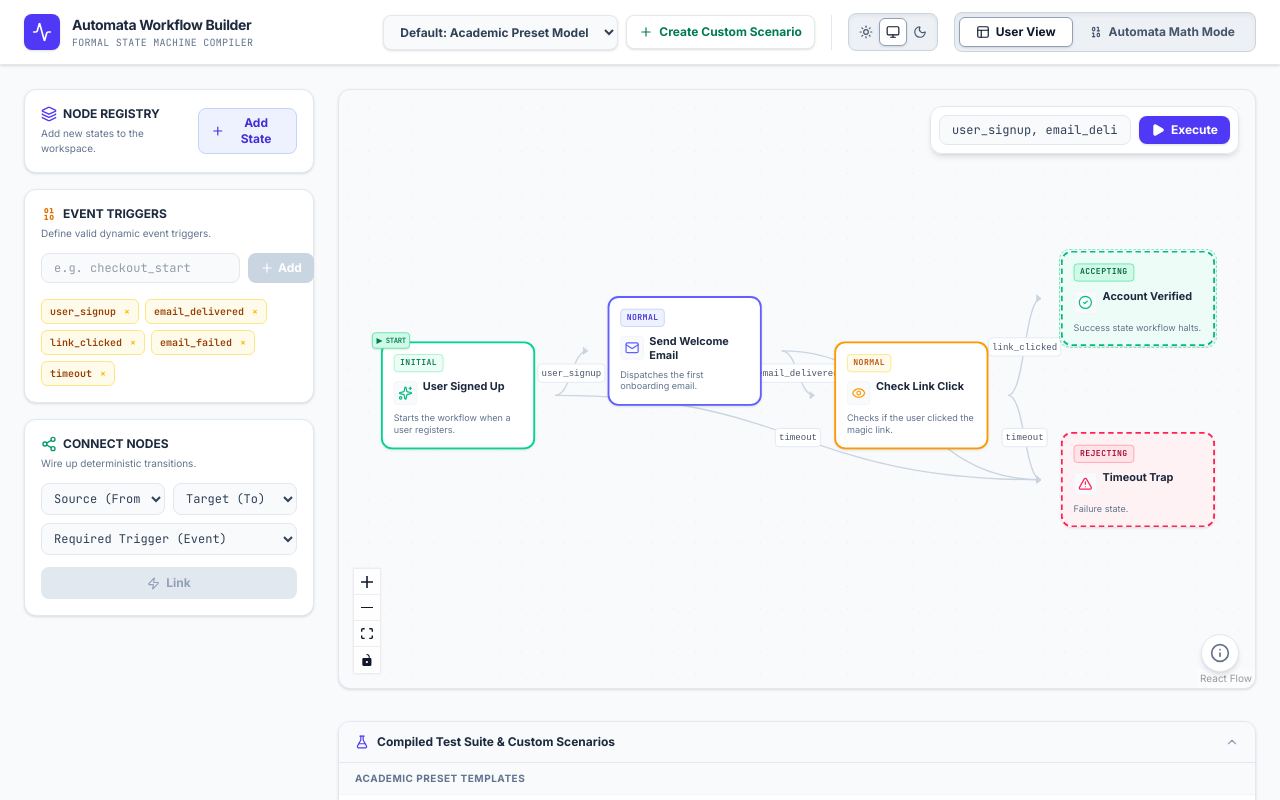
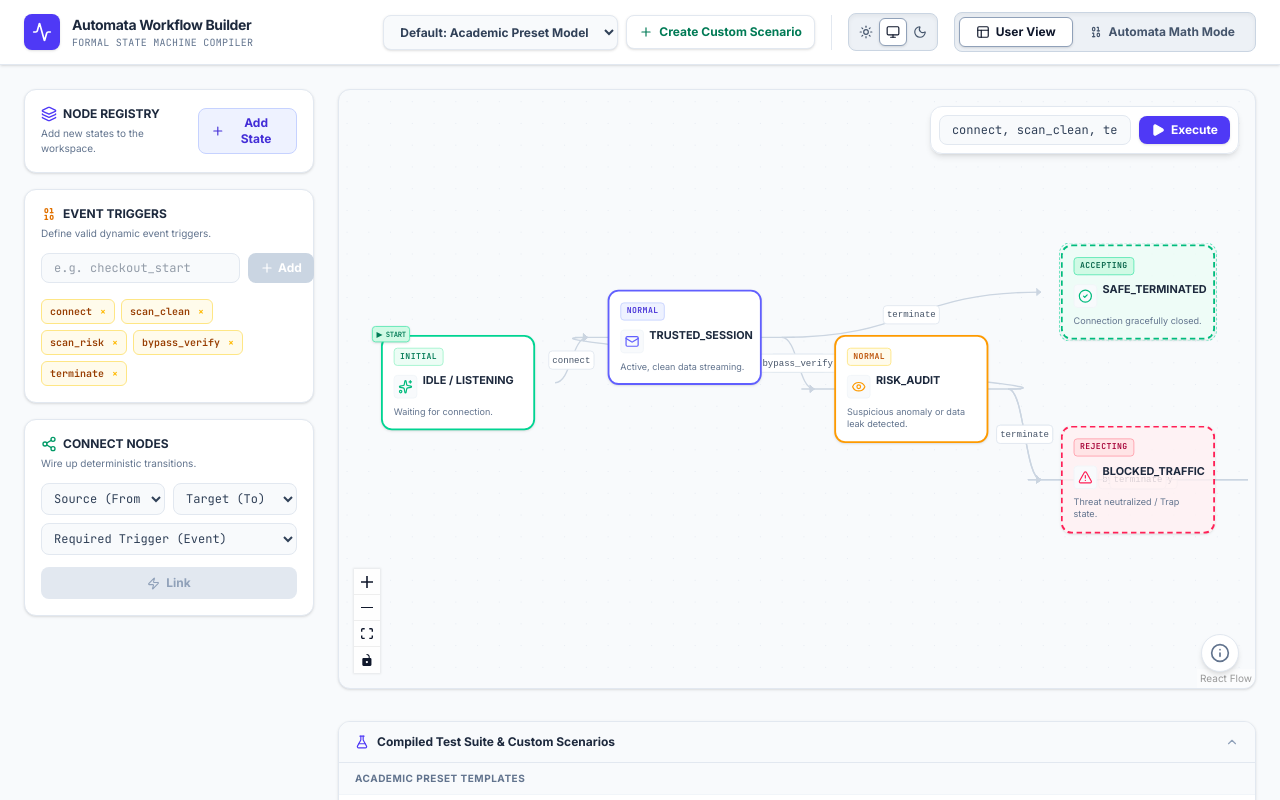
Before and after one commit to theinvinciblehasnainali/automata-workflow-builder, a React (Vite) app: page / in a window 1280 px wide. Shown: the top 800 px of the page. Built offline with nearby package versions, Linux system fonts and the light colour scheme.

Commit message:
Fixes: removed "custom_event" placeholder, added warning toast, added updated test cases.

```diff
--- a/src/App.tsx
+++ b/src/App.tsx
@@ -22,47 +22,54 @@ import { Layout, Binary, Activity, Code2, AlertTriangle, CheckCircle2, Plus, Sha
 const initialNodes: WorkflowNode[] = [
   {
     id: 'q0', type: 'customNode', position: { x: 50, y: 150 },
-    data: { label: 'User Signed Up', mathState: 'q₀', type: 'trigger', mathType: 'initial', description: 'Starts the workflow when a user registers.', parameters: {}, viewMode: 'user' }
+    data: { label: 'IDLE / LISTENING', mathState: 'q₀', type: 'trigger', mathType: 'initial', description: 'Waiting for connection.', parameters: {}, viewMode: 'user' }
   },
   {
     id: 'q1', type: 'customNode', position: { x: 300, y: 100 },
-    data: { label: 'Send Welcome Email', mathState: 'q₁', type: 'action', mathType: 'normal', description: 'Dispatches the first onboarding email.', parameters: {}, viewMode: 'user' }
+    data: { label: 'TRUSTED_SESSION', mathState: 'q₁', type: 'action', mathType: 'normal', description: 'Active, clean data streaming.', parameters: {}, viewMode: 'user' }
   },
   {
     id: 'q2', type: 'customNode', position: { x: 550, y: 150 },
-    data: { label: 'Check Link Click', mathState: 'q₂', type: 'condition', mathType: 'normal', description: 'Checks if the user clicked the magic link.', parameters: {}, viewMode: 'user' }
+    data: { label: 'RISK_AUDIT', mathState: 'q₂', type: 'condition', mathType: 'normal', description: 'Suspicious anomaly or data leak detected.', parameters: {}, viewMode: 'user' }
   },
   {
     id: 'qacc', type: 'customNode', position: { x: 800, y: 50 },
-    data: { label: 'Account Verified', mathState: 'q_acc', type: 'accept', mathType: 'accepting', description: 'Success state workflow halts.', parameters: {}, viewMode: 'user' }
+    data: { label: 'SAFE_TERMINATED', mathState: 'q_acc', type: 'accept', mathType: 'accepting', description: 'Connection gracefully closed.', parameters: {}, viewMode: 'user' }
   },
   {
     id: 'qrej', type: 'customNode', position: { x: 800, y: 250 },
-    data: { label: 'Timeout Trap', mathState: 'q_rej', type: 'reject', mathType: 'rejecting', description: 'Failure state.', parameters: {}, viewMode: 'user' }
+    data: { label: 'BLOCKED_TRAFFIC', mathState: 'q_rej', type: 'reject', mathType: 'rejecting', description: 'Threat neutralized / Trap state.', parameters: {}, viewMode: 'user' }
   }
 ];
 
 // Initial edges matching DFA transitions
 const initialEdges: WorkflowEdge[] = [
-  { id: 'e-q0-q1', source: 'q0', target: 'q1', data: { triggerEvent: 'user_signup' } },
-  { id: 'e-q1-q2', source: 'q1', target: 'q2', data: { triggerEvent: 'email_delivered' } },
-  { id: 'e-q2-qacc', source: 'q2', target: 'qacc', data: { triggerEvent: 'link_clicked' } },
-  { id: 'e-q2-qrej', source: 'q2', target: 'qrej', data: { triggerEvent: 'timeout' } },
-  { id: 'e-q1-qrej', source: 'q1', target: 'qrej', data: { triggerEvent: 'email_failed' } },
-  { id: 'e-q0-qrej', source: 'q0', target: 'qrej', data: { triggerEvent: 'timeout' } }
+  { id: 'e-q0-q1', source: 'q0', target: 'q1', data: { triggerEvent: 'connect' } },
+  { id: 'e-q1-q1', source: 'q1', target: 'q1', data: { triggerEvent: 'scan_clean' } },
+  { id: 'e-q1-q2', source: 'q1', target: 'q2', data: { triggerEvent: 'scan_risk' } },
+  { id: 'e-q1-qacc', source: 'q1', target: 'qacc', data: { triggerEvent: 'terminate' } },
+  { id: 'e-q2-q2', source: 'q2', target: 'q2', data: { triggerEvent: 'scan_clean' } },
+  { id: 'e-q2-qrej1', source: 'q2', target: 'qrej', data: { triggerEvent: 'scan_risk' } },
+  { id: 'e-q2-q1', source: 'q2', target: 'q1', data: { triggerEvent: 'bypass_verify' } },
+  { id: 'e-q2-qrej2', source: 'q2', target: 'qrej', data: { triggerEvent: 'terminate' } },
+  { id: 'e-qrej-qrej1', source: 'qrej', target: 'qrej', data: { triggerEvent: 'connect' } },
+  { id: 'e-qrej-qrej2', source: 'qrej', target: 'qrej', data: { triggerEvent: 'scan_clean' } },
+  { id: 'e-qrej-qrej3', source: 'qrej', target: 'qrej', data: { triggerEvent: 'scan_risk' } },
+  { id: 'e-qrej-qrej4', source: 'qrej', target: 'qrej', data: { triggerEvent: 'bypass_verify' } },
+  { id: 'e-qrej-qrej5', source: 'qrej', target: 'qrej', data: { triggerEvent: 'terminate' } }
 ];
 
 const initialTestCases: TestCase[] = [
-  { id: 1, sequence: ['user_signup', 'email_delivered', 'link_clicked'], expected: 'ACCEPT', description: 'Standard successful execution.' },
-  { id: 2, sequence: ['user_signup', 'email_delivered', 'link_clicked', 'email_delivered'], expected: 'ACCEPT', description: 'DFA accepts since final state q_acc loops.' },
-  { id: 3, sequence: ['user_signup', 'email_delivered', 'link_clicked', 'timeout'], expected: 'ACCEPT', description: 'Accepting states persist.' },
-  { id: 4, sequence: ['user_signup', 'email_delivered', 'link_clicked', 'user_signup'], expected: 'ACCEPT', description: 'Persists through multi-session token checks.' },
-  { id: 5, sequence: ['user_signup', 'email_delivered', 'link_clicked', 'link_clicked'], expected: 'ACCEPT', description: 'Continuous clicking stays accepted.' },
-  { id: 6, sequence: ['user_signup'], expected: 'REJECT', description: 'Incomplete sequence.' },
-  { id: 7, sequence: ['user_signup', 'email_delivered'], expected: 'REJECT', description: 'Halted in q2.' },
-  { id: 8, sequence: ['user_signup', 'email_failed'], expected: 'REJECT', description: 'Bounces to trap.' },
-  { id: 9, sequence: ['user_signup', 'email_delivered', 'timeout'], expected: 'REJECT', description: 'Timeout occurs while waiting.' },
-  { id: 10, sequence: ['email_delivered', 'link_clicked'], expected: 'REJECT', description: 'Invalid start rejects.' }
+  { id: 1, sequence: ['connect', 'terminate'], expected: 'ACCEPT', description: 'Minimal valid connection.' },
+  { id: 2, sequence: ['connect', 'scan_clean', 'scan_clean', 'scan_clean', 'terminate'], expected: 'ACCEPT', description: 'Standard long-running data transmission.' },
+  { id: 3, sequence: ['connect', 'scan_risk', 'bypass_verify', 'terminate'], expected: 'ACCEPT', description: 'Suspicious flag raised but verified clean.' },
+  { id: 4, sequence: ['connect', 'scan_clean', 'scan_risk', 'scan_clean', 'bypass_verify', 'terminate'], expected: 'ACCEPT', description: 'Data processing continues under audit, then resolved.' },
+  { id: 5, sequence: ['connect', 'scan_risk', 'bypass_verify', 'scan_risk', 'bypass_verify', 'terminate'], expected: 'ACCEPT', description: 'Alternating threat alerts and clears.' },
+  { id: 6, sequence: ['scan_clean'], expected: 'REJECT', description: 'No active session handshake.' },
+  { id: 7, sequence: ['connect', 'scan_clean', 'scan_risk', 'scan_risk'], expected: 'REJECT', description: 'Double consecutive risk flags send to block.' },
+  { id: 8, sequence: ['connect', 'scan_risk', 'terminate'], expected: 'REJECT', description: 'Dropping connection mid-audit forces quarantine.' },
+  { id: 9, sequence: ['connect', 'scan_risk', 'scan_risk', 'bypass_verify'], expected: 'REJECT', description: 'Trap state ignores override keys.' },
+  { id: 10, sequence: ['connect', 'scan_clean'], expected: 'REJECT', description: 'Incomplete sequence, stream never terminated.' }
 ];
 
 export default function App() {
@@ -81,11 +88,11 @@ export default function App() {
   const [alphabet, setAlphabet] = useState<EventType[]>(
     savedState?.alphabet && savedState.alphabet.length > 0
       ? savedState.alphabet
-      : ['user_signup', 'email_delivered', 'link_clicked', 'email_failed', 'timeout']
+      : ['connect', 'scan_clean', 'scan_risk', 'bypass_verify', 'terminate']
   );
 
   const [testSequence, setTestSequence] = useState<string>(
-    savedState?.testSequence ?? 'user_signup, email_delivered, link_clicked'
+    savedState?.testSequence ?? 'connect, scan_clean, terminate'
   );
 
   // Auto-save any changes to local storage
@@ -161,15 +168,15 @@ export default function App() {
       name: `Custom Scenario ${userCreatedCases.length + 1}`,
       nodes: [],
       edges: [],
-      alphabet: ['custom_event'],
-      testSequence: 'custom_event'
+      alphabet: [],
+      testSequence: ''
     };
     setUserCreatedCases(prev => [...prev, newScenario]);
     setCurrentScenarioId(newId);
     setNodes([]);
     setEdges([]);
-    setAlphabet(['custom_event']);
-    setTestSequence('custom_event');
+    setAlphabet([]);
+    setTestSequence('');
     setSimState(s => ({ ...s, status: 'idle' }));
   };
 
@@ -179,8 +186,8 @@ export default function App() {
       setCurrentScenarioId('default');
       setNodes(initialNodes.map(n => ({ ...n, data: { ...n.data, viewMode } })));
       setEdges(initialEdges);
-      setAlphabet(['user_signup', 'email_delivered', 'link_clicked', 'email_failed', 'timeout']);
-      setTestSequence('user_signup, email_delivered, link_clicked');
+      setAlphabet(['connect', 'scan_clean', 'scan_risk', 'bypass_verify', 'terminate']);
+      setTestSequence('connect, scan_clean, terminate');
     } else {
       const scenario = userCreatedCases.find(s => s.id === id);
       if (scenario) {
@@ -265,7 +272,7 @@ export default function App() {
 
     const initialNode = freshNodes.find(n => n.data.mathType === 'initial') || freshNodes[0];
     if (!initialNode) {
-      alert("Please ensure at least one initial state exists.");
+      toast.error("Please ensure at least one initial state exists.");
       return;
     }
 
```
